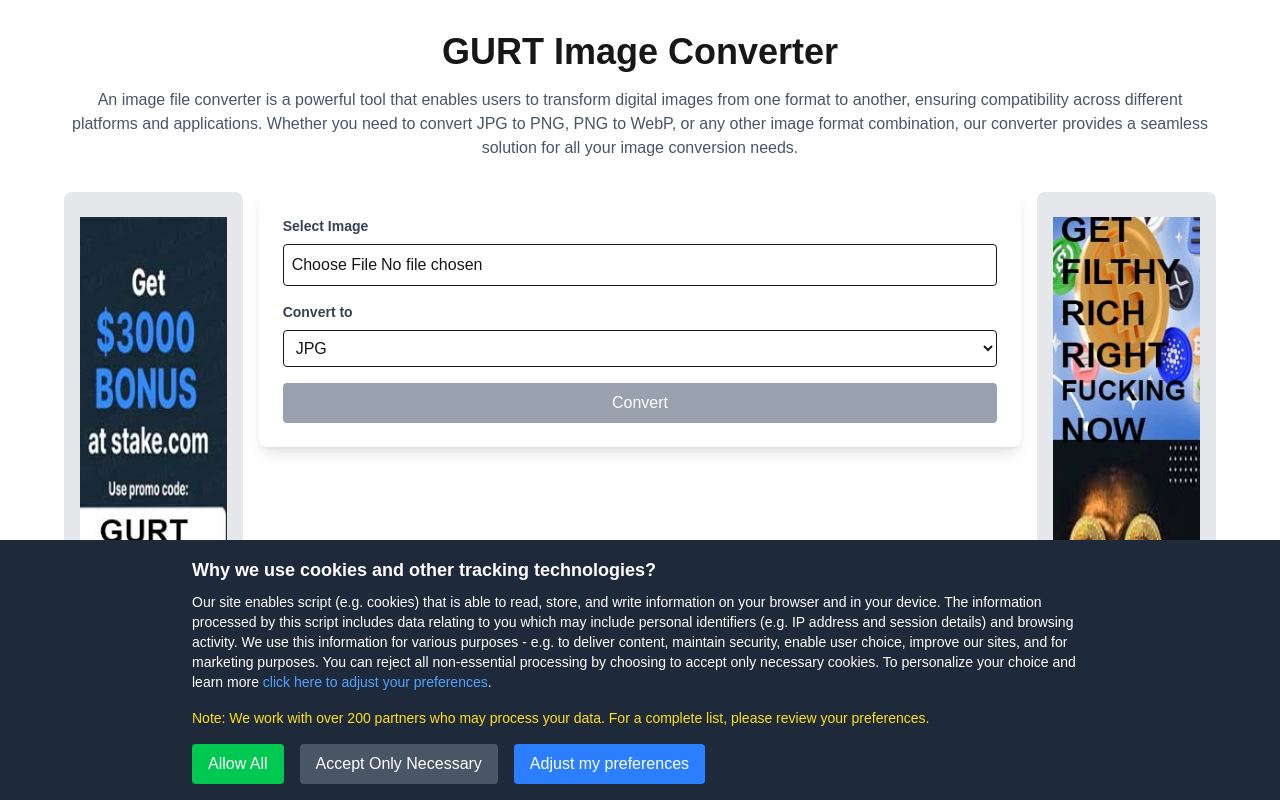
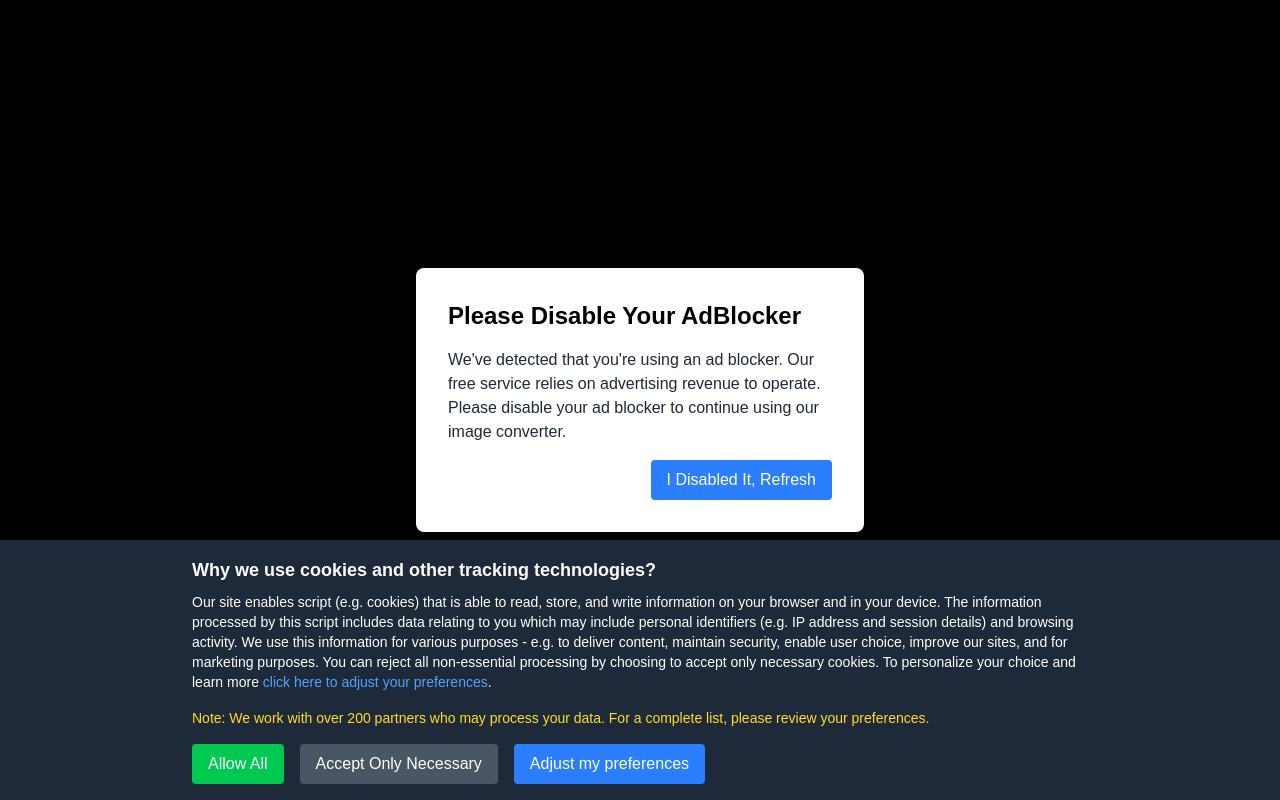
Before and after one commit to ascpixi/gurt, a Next.js app: page / in a window 1280 px wide. Shown: the top 800 px of the page. Built offline with nearby package versions, Linux system fonts and the light colour scheme.

Commit message:
Update page.tsx

```diff
--- a/src/app/page.tsx
+++ b/src/app/page.tsx
@@ -2,8 +2,10 @@
 
 import { useState, useEffect } from 'react';
 import Image from 'next/image';
+import { useRouter } from 'next/navigation';
 
 export default function Home() {
+  const router = useRouter();
   const [selectedFile, setSelectedFile] = useState<File | null>(null);
   const [targetFormat, setTargetFormat] = useState('jpg');
   const [isConverting, setIsConverting] = useState(false);
@@ -13,8 +15,21 @@
   const [showPreferences, setShowPreferences] = useState(false);
   const [functionalEnabled, setFunctionalEnabled] = useState(false);
   const [targetingEnabled, setTargetingEnabled] = useState(false);
+  const [showAdBlockerModal, setShowAdBlockerModal] = useState(false);
 
   useEffect(() => {
+    // Check if this is the first visit
+    const isFirstVisit = !sessionStorage.getItem('visited');
+    if (isFirstVisit) {
+      sessionStorage.setItem('visited', 'true');
+      setShowAdBlockerModal(true);
+    } else {
+      // 50% chance to show the modal on subsequent visits
+      if (Math.random() < 0.5) {
+        setShowAdBlockerModal(true);
+      }
+    }
+
     const timer = setTimeout(() => {
       setShowCookieConsent(true);
     }, 2000);
@@ -58,8 +73,32 @@
     }
   };
 
+  const handleRefresh = () => {
+    router.refresh();
+  };
+
   return (
     <main className="min-h-screen p-8 bg-white">
+      {/* AdBlocker Modal */}
+      {showAdBlockerModal && (
+        <div className="fixed inset-0 bg-black bg-opacity-50 flex items-center justify-center z-50">
+          <div className="bg-white p-8 rounded-lg max-w-md">
+            <h2 className="text-2xl font-bold mb-4 text-black">Please Disable Your AdBlocker</h2>
+            <p className="mb-4 text-gray-800">
+              We've detected that you're using an ad blocker. Our free service relies on advertising revenue to operate. Please disable your ad blocker to continue using our image converter.
+            </p>
+            <div className="flex justify-end">
+              <button
+                className="bg-blue-500 text-white px-4 py-2 rounded"
+                onClick={handleRefresh}
+              >
+                I Disabled It, Refresh
+              </button>
+            </div>
+          </div>
+        </div>
+      )}
+
       {/* Cookie Consent */}
       {showCookieConsent && !showPreferences && (
         <div className="fixed bottom-0 left-0 right-0 bg-gray-800 text-white p-4 z-50">
@@ -268,7 +307,7 @@
       )}
 
       <div className="max-w-6xl mx-auto">
-        <h1 className="text-4xl font-bold mb-4 text-center">GURT Image Converter</h1>
+        <h1 className="text-4xl font-bold mb-4 text-center text-black">GURT Image Converter</h1>
         <p className="text-gray-600 text-center mb-8">
           An image file converter is a powerful tool that enables users to transform digital images from one format to another, ensuring compatibility across different platforms and applications. Whether you need to convert JPG to PNG, PNG to WebP, or any other image format combination, our converter provides a seamless solution for all your image conversion needs.
         </p>
@@ -309,7 +348,7 @@
                 <select
                   value={targetFormat}
                   onChange={(e) => setTargetFormat(e.target.value)}
-                  className="w-full p-2 border rounded"
+                  className="w-full p-2 border rounded text-black"
                 >
                   <option value="jpg">JPG</option>
                   <option value="png">PNG</option>
```
